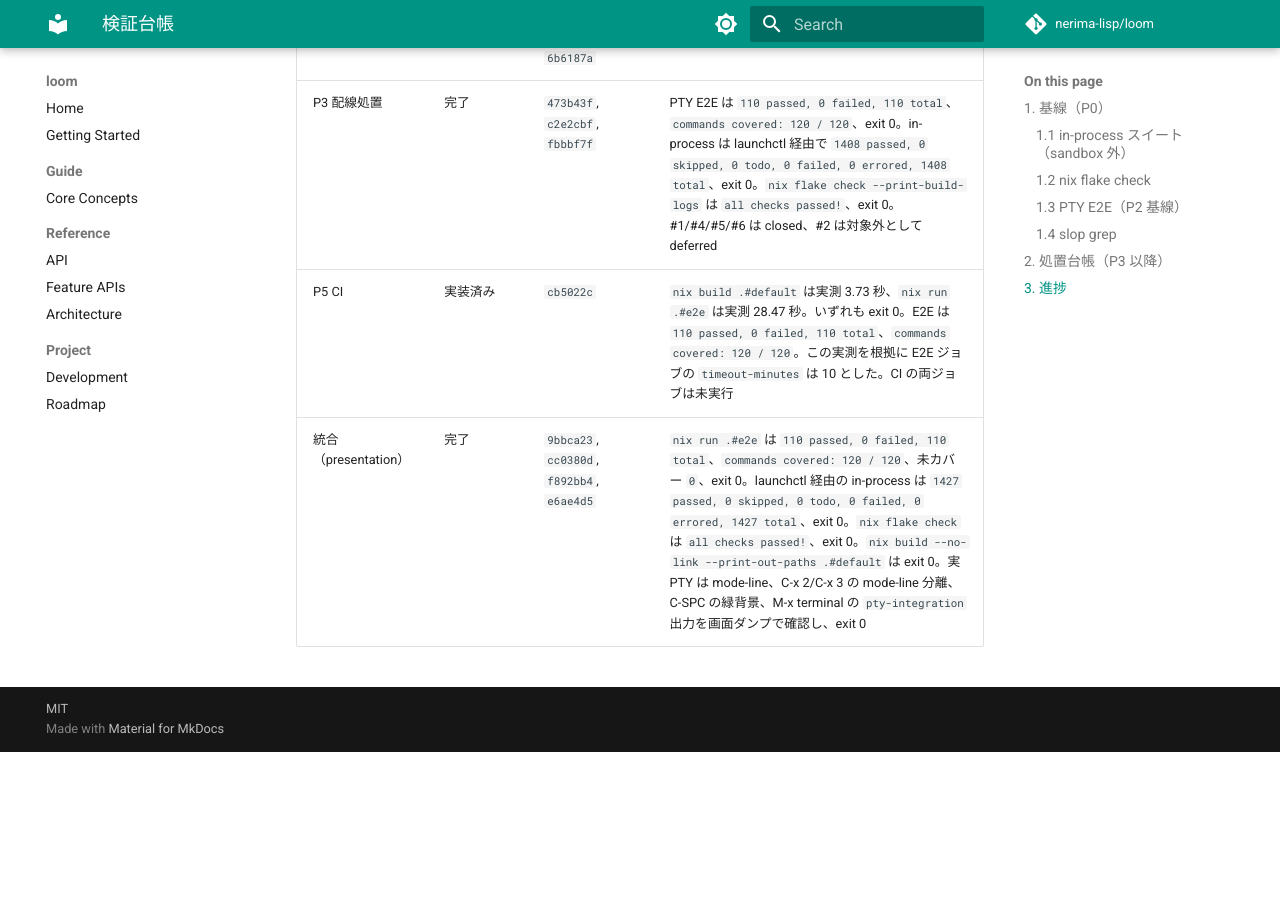
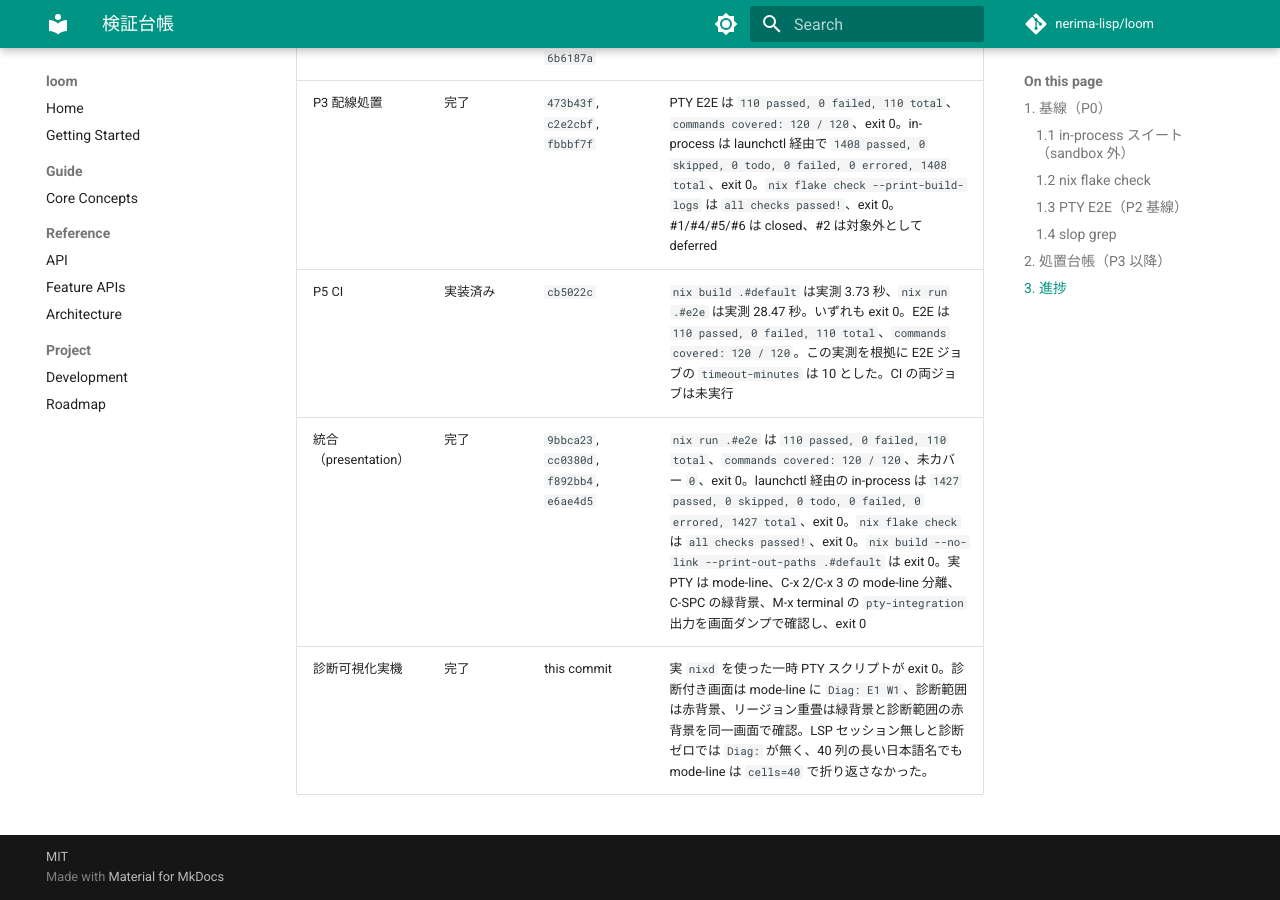
Before and after one commit to nerima-lisp/loom, an MkDocs documentation site: the page built from docs/src/notes/verification-ledger.md, in a window 1280 px wide and 900 px high, scrolled down 4611 px. Built offline with MkDocs 1.6.1 and Material for MkDocs 9.7.7, drawn with Linux system fonts in a browser that asks for light colours; comment, search, counter and statistics services are not loaded; before the commit the page ends 5363 px from its top, so only the background shows below that.

Commit message:
fix: keep diagnostic mode lines within terminal width

```diff
--- a/docs/src/notes/verification-ledger.md
+++ b/docs/src/notes/verification-ledger.md
@@ -82,3 +82,4 @@ HOME=$(mktemp -d) LOOM_BINARY="$out/bin/loom" python3 t/e2e/loom-test.py
 | P3 配線処置 | 完了 | `473b43f`, `c2e2cbf`, `fbbbf7f` | PTY E2E は `110 passed, 0 failed, 110 total`、`commands covered: 120 / 120`、exit 0。in-process は launchctl 経由で `1408 passed, 0 skipped, 0 todo, 0 failed, 0 errored, 1408 total`、exit 0。`nix flake check --print-build-logs` は `all checks passed!`、exit 0。#1/#4/#5/#6 は closed、#2 は対象外として deferred |
 | P5 CI | 実装済み | `cb5022c` | `nix build .#default` は実測 3.73 秒、`nix run .#e2e` は実測 28.47 秒。いずれも exit 0。E2E は `110 passed, 0 failed, 110 total`、`commands covered: 120 / 120`。この実測を根拠に E2E ジョブの `timeout-minutes` は 10 とした。CI の両ジョブは未実行 |
 | 統合（presentation） | 完了 | `9bbca23`, `cc0380d`, `f892bb4`, `e6ae4d5` | `nix run .#e2e` は `110 passed, 0 failed, 110 total`、`commands covered: 120 / 120`、未カバー `0`、exit 0。launchctl 経由の in-process は `1427 passed, 0 skipped, 0 todo, 0 failed, 0 errored, 1427 total`、exit 0。`nix flake check` は `all checks passed!`、exit 0。`nix build --no-link --print-out-paths .#default` は exit 0。実PTY は mode-line、C-x 2/C-x 3 の mode-line 分離、C-SPC の緑背景、M-x terminal の `pty-integration` 出力を画面ダンプで確認し、exit 0 |
+| 診断可視化実機 | 完了 | this commit | 実 `nixd` を使った一時 PTY スクリプトが exit 0。診断付き画面は mode-line に `Diag: E1 W1`、診断範囲は赤背景、リージョン重畳は緑背景と診断範囲の赤背景を同一画面で確認。LSP セッション無しと診断ゼロでは `Diag:` が無く、40 列の長い日本語名でも mode-line は `cells=40` で折り返さなかった。 |
```
Also changed, not shown: 2 other files.
